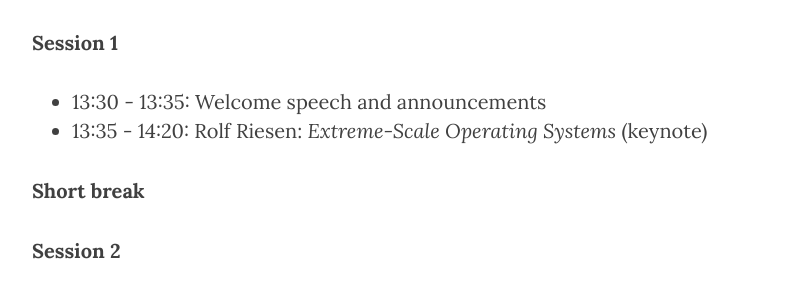
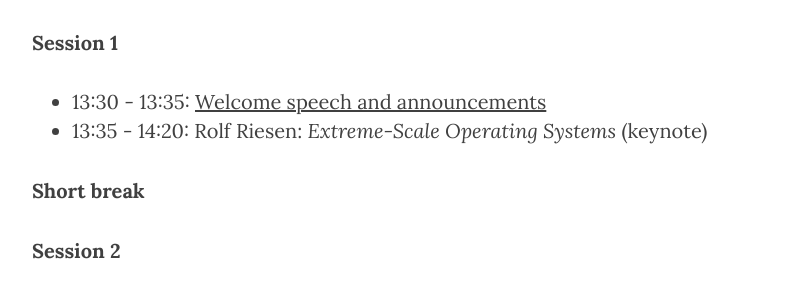
Before and after one commit to WROME/wrome.github.io, a Jekyll site: the page built from grenoble2016.md, in a window 1280 px wide and 900 px high, scrolled down 2596 px. Shown: the part 171-470 px from the top of the window, without its empty margins (233-1043 px from the left). Built offline with Jekyll 4.4.1, drawn with Linux system fonts in a browser that asks for light colours; nearby versions of some CDN libraries; part of the change alters nothing that is shown.

```diff
--- a/grenoble2016.md
+++ b/grenoble2016.md
@@ -49,7 +49,7 @@ The workshop is scheduled on Tuesday, August 23, 2016, in room 215 as half-day w
 
 **Session 1**
 
-* 13:30 - 13:35: Welcome speech and announcements
+* 13:30 - 13:35: [Welcome speech and announcements](/slides/rome16_intro.pdf)
 * 13:35 - 14:20: Rolf Riesen: *Extreme-Scale Operating Systems* (keynote)
 
 **Short break**
```
Also changed, not shown: 1 other file.
